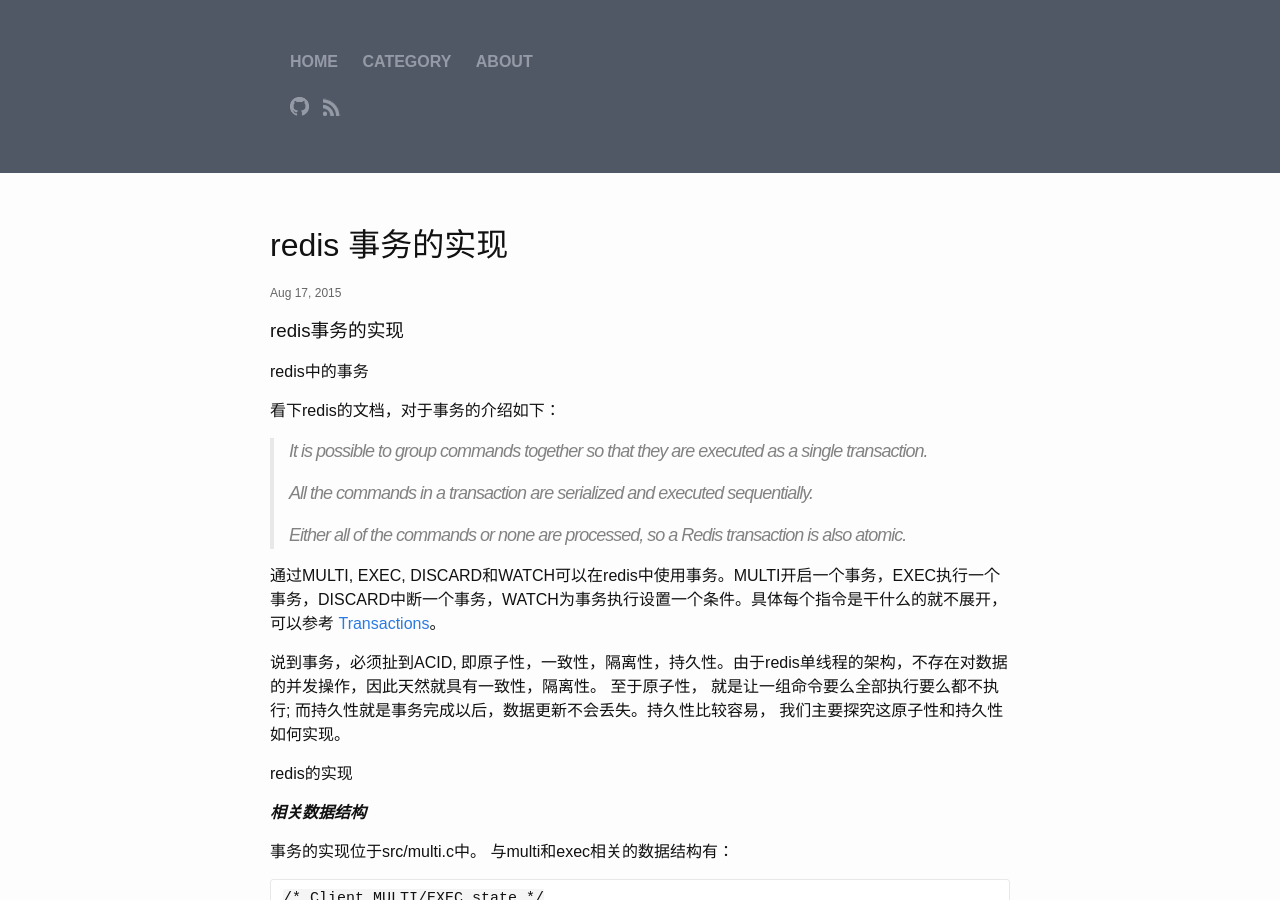
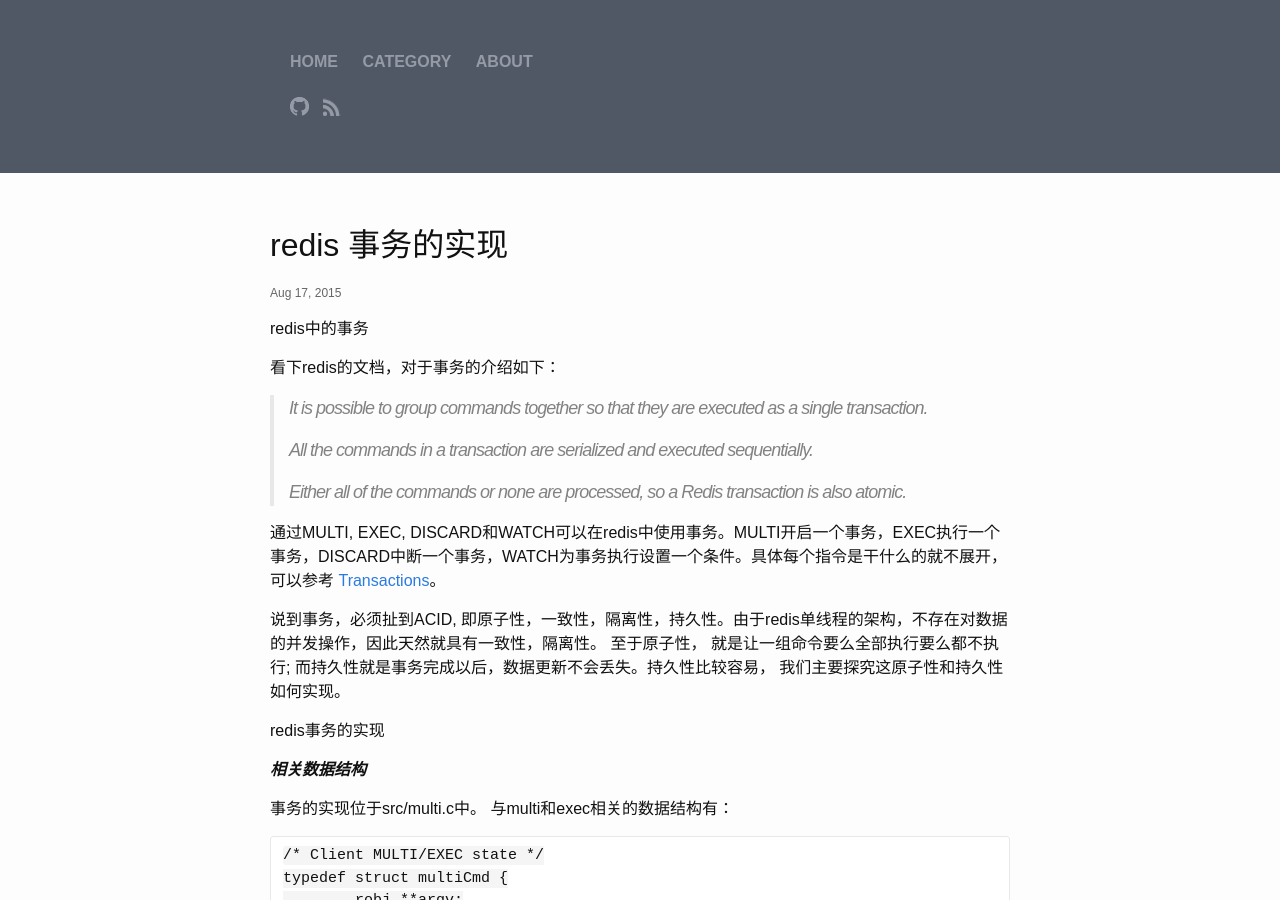
Before and after one commit to qingping209/qingping209.github.io, a Jekyll site: the page built from _posts/2015-08-17-redis-transaction.markdown, in a window 1280 px wide and 900 px high. Built offline with Jekyll 4.4.1, drawn with Linux system fonts in a browser that asks for light colours; some of the changed lines change nothing that is shown.

Commit message:
minor format

```diff
--- a/_posts/2015-08-17-redis-transaction.markdown
+++ b/_posts/2015-08-17-redis-transaction.markdown
@@ -4,8 +4,6 @@
 date:   2015-08-17 14:40:10
 categories: redis
 ---
-
-### redis事务的实现 ###
 
 #### redis中的事务 ####
 看下redis的文档，对于事务的介绍如下：
@@ -20,7 +18,7 @@
 
 说到事务，必须扯到ACID, 即原子性，一致性，隔离性，持久性。由于redis单线程的架构，不存在对数据的并发操作，因此天然就具有一致性，隔离性。 至于原子性， 就是让一组命令要么全部执行要么都不执行; 而持久性就是事务完成以后，数据更新不会丢失。持久性比较容易， 我们主要探究这原子性和持久性如何实现。
 
-#### redis的实现 ####
+#### redis事务的实现 ####
 
 ***相关数据结构***
 
@@ -28,13 +26,13 @@
 
     /* Client MULTI/EXEC state */
 	typedef struct multiCmd {
-   		robj **argv;
-   		int argc;
-   		struct redisCommand *cmd;
+   	robj **argv;
+   	int argc;
+   	struct redisCommand *cmd;
 	} multiCmd;
 
 	typedef struct multiState {
-   		multiCmd *commands;     /* Array of MULTI commands */
+   	multiCmd *commands;     /* Array of MULTI commands */
     	int count;              /* Total number of MULTI commands */
     	int minreplicas;        /* MINREPLICAS for synchronous replication */
     	time_t minreplicas_timeout; /* MINREPLICAS timeout as unixtime. */
```
